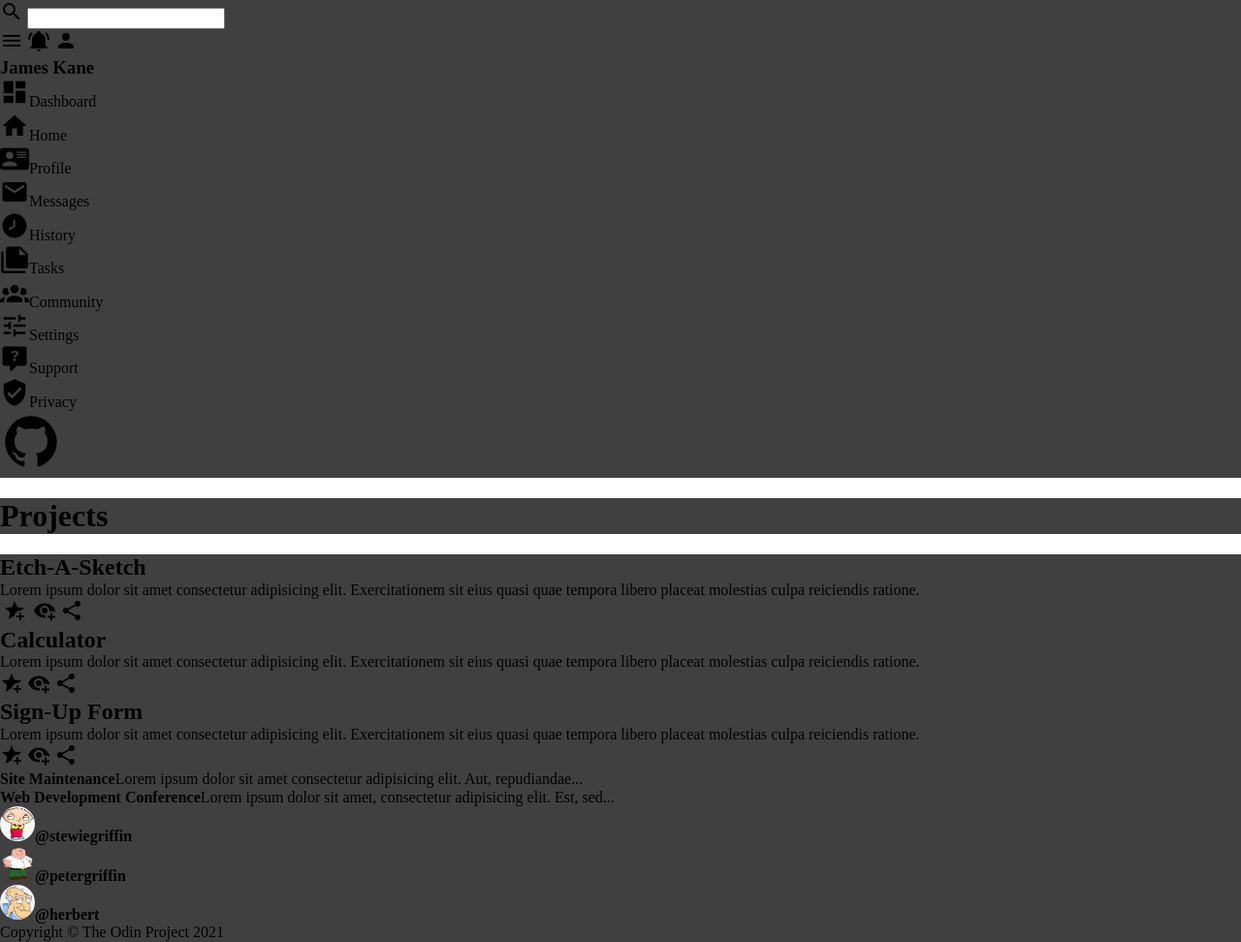
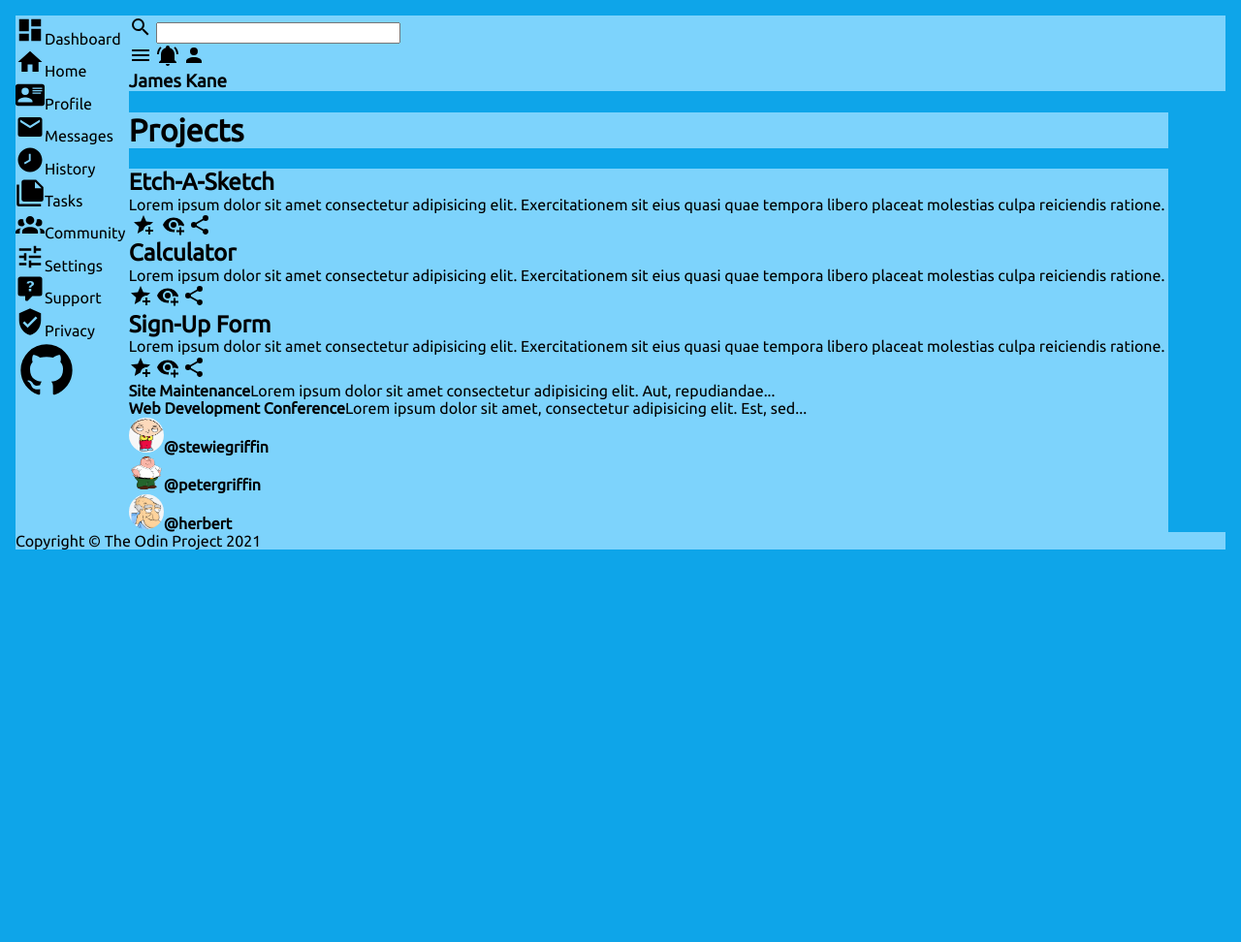
Before and after one commit to JamesKane00/dashboard, a plain HTML site: page index.html in a window 1280 px wide. Shown: the whole page at 97% size. After the commit the page ends 800 px from the top, so only its background shows below. Drawn offline with Linux system fonts and the light colour scheme.

Commit message:
creating grid template

```diff
--- a/style.css
+++ b/style.css
@@ -1,6 +1,7 @@
 :root {
-	--main-container-color: #262626;
-	--subsection-color: #404040;
+	--body-color: #0ea5e9;
+	--container-color: #38bdf8;
+	--subsection-color: #7dd3fc;
 	--main-font: 'Ubuntu', helvetica, sans-serif;
 	--main-radius: 8px;
 }
@@ -10,6 +11,7 @@
 	padding: 0;
 	list-style: none;
 	box-sizing: border-box;
+	font-family: var(--main-font);
 }
 
 .trending img {
@@ -28,3 +30,42 @@
 .footer {
 	background-color: var(--subsection-color);
 }
+
+body {
+	background-color: var(--body-color);
+	margin: 1rem;
+}
+
+.container {
+	border-radius: var(--main-radius);
+	display: grid;
+	grid-template-areas:
+		'sidebar header header'
+		'sidebar cards cards'
+		'sidebar announce trend'
+		'footer footer footer';
+}
+
+.header {
+	grid-area: header;
+}
+
+.sidebar {
+	grid-area: sidebar;
+}
+
+.projects {
+	grid-area: cards;
+}
+
+.announcements {
+	grid-area: announce;
+}
+
+.trending {
+	grid-area: trend;
+}
+
+.footer {
+	grid-area: footer;
+}
```
